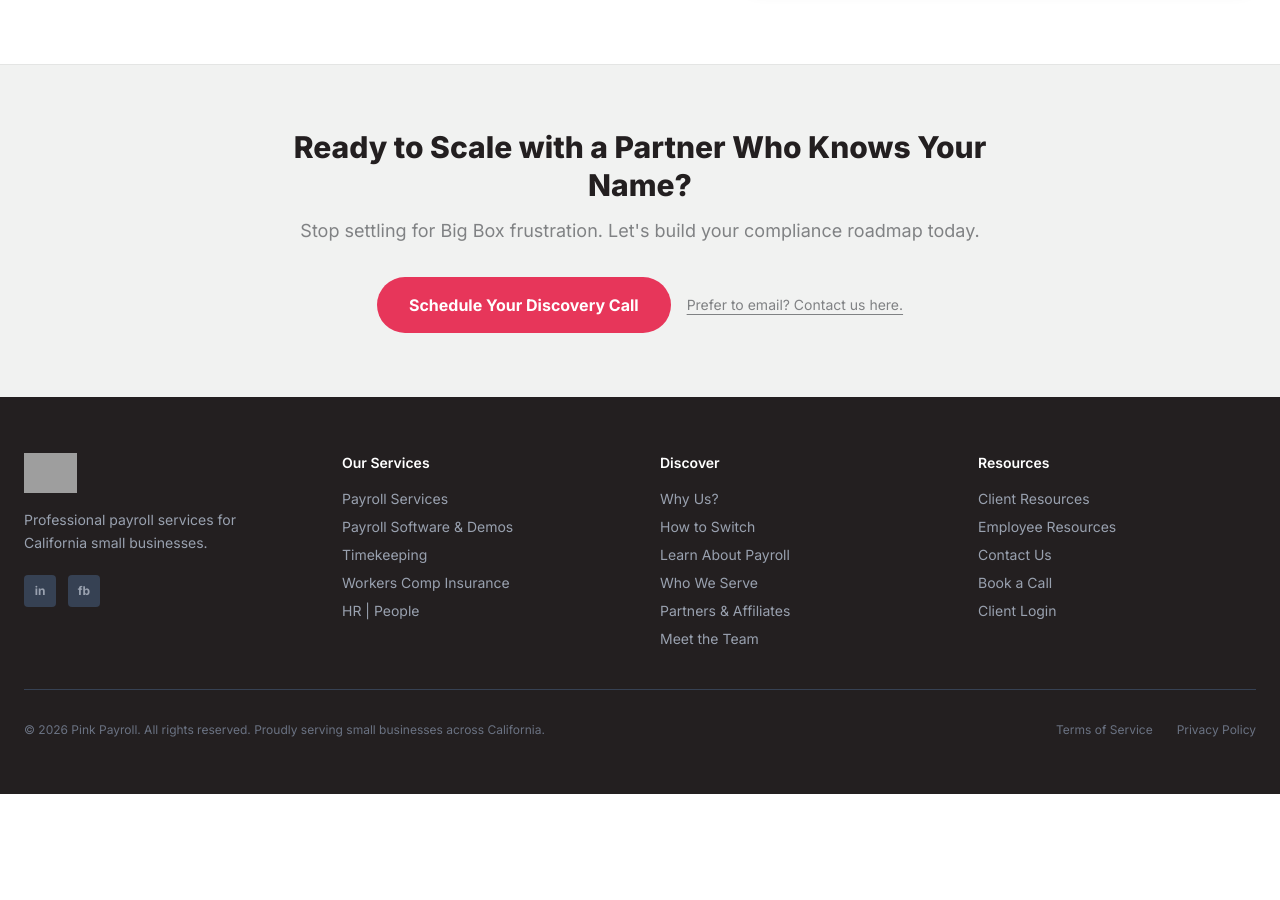
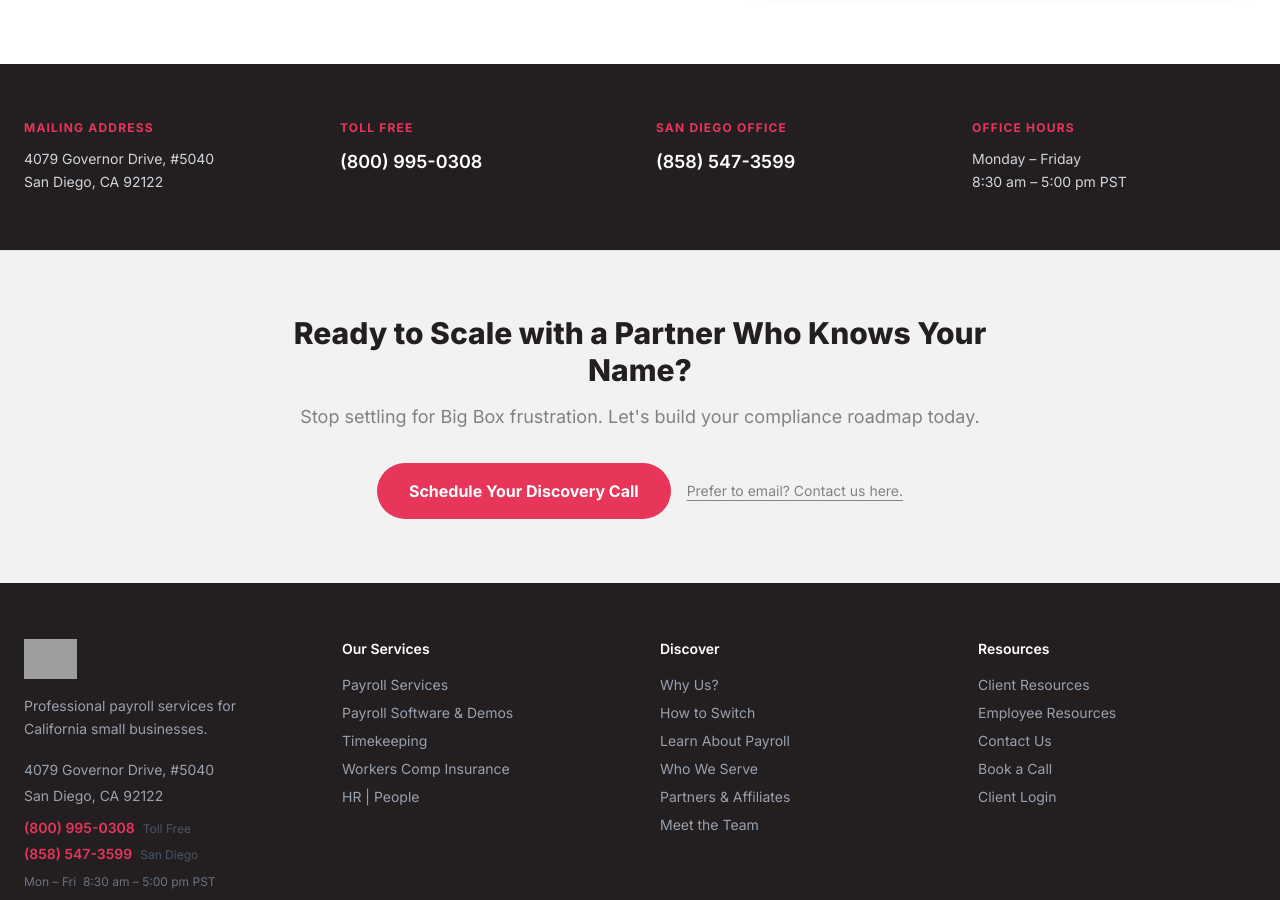
Before and after one commit to e-filippo/pink-payroll-website, an Astro site: page /contact in a window 1280 px wide. Shown: the part 1900-2800 px from the top of the page. Before the commit the page ends 2694 px from the top, so only its background shows below. Built offline with nearby package versions, Linux system fonts and the light colour scheme; Astro itself is replaced by a stand-in of ours; grey boxes are pictures that could not be loaded; a script that the page names is missing.

Commit message:
Brand scrub: add real address, phone numbers, hours to footer and contact page; fill address placeholder in legal pages

```diff
--- a/src/layouts/Layout.astro
+++ b/src/layouts/Layout.astro
@@ -176,8 +176,21 @@ const { title } = Astro.props;
           <!-- Brand -->
           <div>
             <img src="/branding/pinkpayroll logo dark rectangle.png" alt="Pink Payroll" class="h-10 w-auto mb-4" />
-            <p class="text-sm leading-relaxed">Professional payroll services for California small businesses.</p>
-            <div class="flex gap-3 mt-5">
+            <p class="text-sm leading-relaxed mb-5">Professional payroll services for California small businesses.</p>
+            <div class="space-y-1.5 text-sm mb-5">
+              <p class="text-gray-400">4079 Governor Drive, #5040</p>
+              <p class="text-gray-400">San Diego, CA 92122</p>
+              <p class="mt-3">
+                <a href="tel:8009950308" class="text-pink hover:text-white transition-colors font-semibold">(800) 995-0308</a>
+                <span class="text-gray-600 ml-1 text-xs">Toll Free</span>
+              </p>
+              <p>
+                <a href="tel:8585473599" class="text-pink hover:text-white transition-colors font-semibold">(858) 547-3599</a>
+                <span class="text-gray-600 ml-1 text-xs">San Diego</span>
+              </p>
+              <p class="text-gray-500 text-xs pt-1">Mon – Fri &nbsp;8:30 am – 5:00 pm PST</p>
+            </div>
+            <div class="flex gap-3">
               <a href="#" aria-label="LinkedIn"  class="w-8 h-8 rounded bg-gray-700 flex items-center justify-center text-xs font-bold hover:bg-pink hover:text-white transition-colors">in</a>
               <a href="#" aria-label="Facebook"  class="w-8 h-8 rounded bg-gray-700 flex items-center justify-center text-xs font-bold hover:bg-pink hover:text-white transition-colors">fb</a>
             </div>
--- a/src/pages/contact.astro
+++ b/src/pages/contact.astro
@@ -114,4 +114,37 @@
     </div>
   </section>
 
+  <!-- Contact Details Strip -->
+  <section class="bg-brand-black text-white py-14 px-6">
+    <div class="max-w-7xl mx-auto">
+      <div class="grid grid-cols-1 sm:grid-cols-2 lg:grid-cols-4 gap-8">
+
+        <!-- Address -->
+        <div>
+          <p class="text-pink text-xs font-bold uppercase tracking-widest mb-3">Mailing Address</p>
+          <p class="text-gray-300 text-sm leading-relaxed">4079 Governor Drive, #5040<br />San Diego, CA 92122</p>
+        </div>
+
+        <!-- Toll Free -->
+        <div>
+          <p class="text-pink text-xs font-bold uppercase tracking-widest mb-3">Toll Free</p>
+          <a href="tel:8009950308" class="text-white font-semibold text-lg hover:text-pink transition-colors">(800) 995-0308</a>
+        </div>
+
+        <!-- San Diego -->
+        <div>
+          <p class="text-pink text-xs font-bold uppercase tracking-widest mb-3">San Diego Office</p>
+          <a href="tel:8585473599" class="text-white font-semibold text-lg hover:text-pink transition-colors">(858) 547-3599</a>
+        </div>
+
+        <!-- Hours -->
+        <div>
+          <p class="text-pink text-xs font-bold uppercase tracking-widest mb-3">Office Hours</p>
+          <p class="text-gray-300 text-sm leading-relaxed">Monday – Friday<br />8:30 am – 5:00 pm PST</p>
+        </div>
+
+      </div>
+    </div>
+  </section>
+
 </Layout>
--- a/src/pages/privacy-policy.astro
+++ b/src/pages/privacy-policy.astro
@@ -143,7 +143,7 @@ import Layout from '../layouts/Layout.astro';
       <div class="space-y-1 text-brand-gray text-sm">
         <p class="font-bold text-brand-black">Pink Payroll</p>
         <p><a href="tel:8009950308" class="text-pink hover:underline">(800) 995-0308</a></p>
-        <p class="text-brand-gray/60 italic">[Your Physical Address Here]</p>
+        <p class="text-brand-gray">4079 Governor Drive, #5040, San Diego, CA 92122</p>
       </div>
     </div>
 
--- a/src/pages/terms-of-service.astro
+++ b/src/pages/terms-of-service.astro
@@ -123,7 +123,7 @@ import Layout from '../layouts/Layout.astro';
       <div class="space-y-1 text-sm">
         <p class="font-bold text-brand-black">Pink Payroll</p>
         <p><a href="tel:8009950308" class="text-pink hover:underline">(800) 995-0308</a></p>
-        <p class="text-brand-gray/60 italic">[Your Physical Address Here]</p>
+        <p class="text-brand-gray">4079 Governor Drive, #5040, San Diego, CA 92122</p>
       </div>
     </div>
 
```
